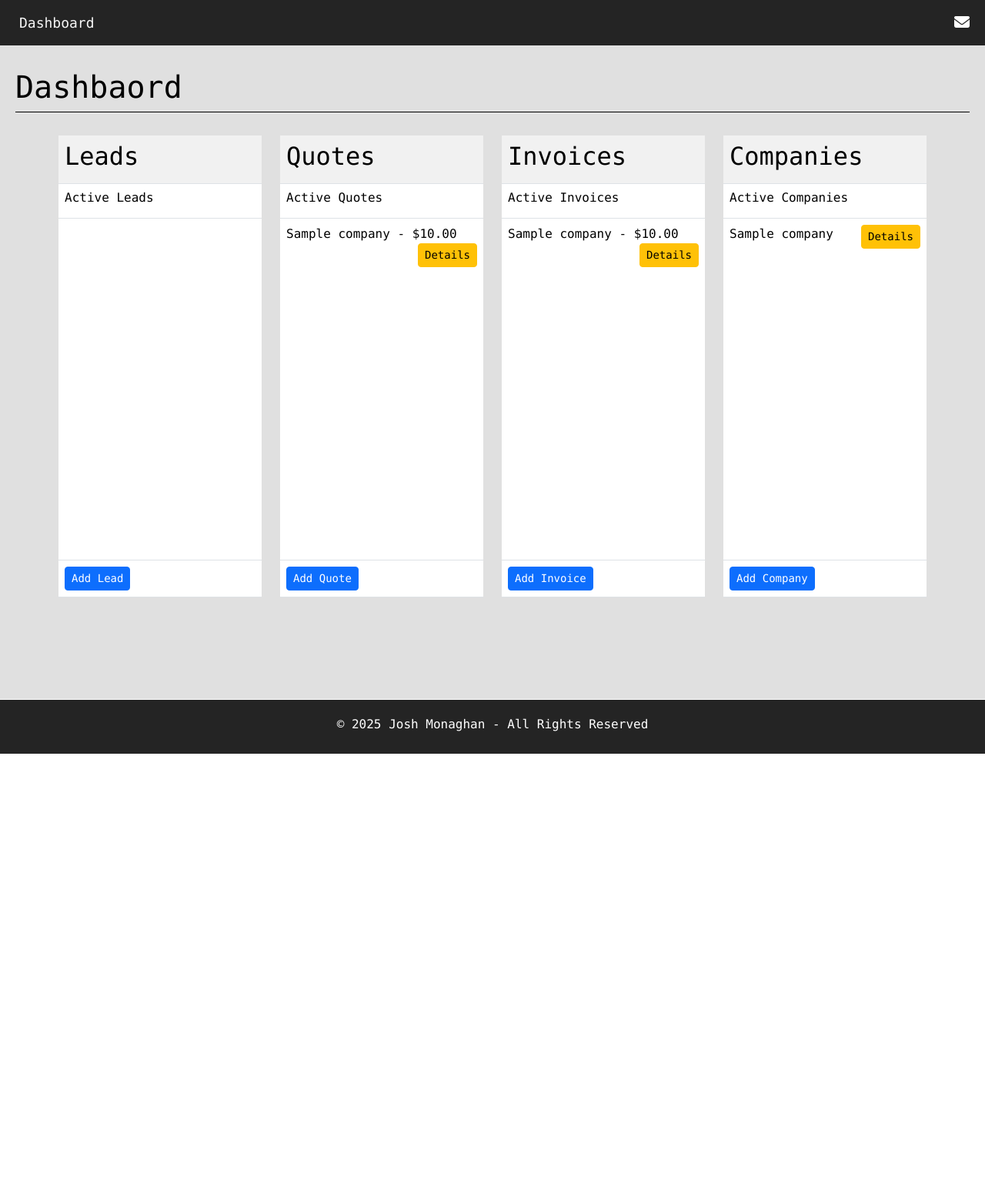
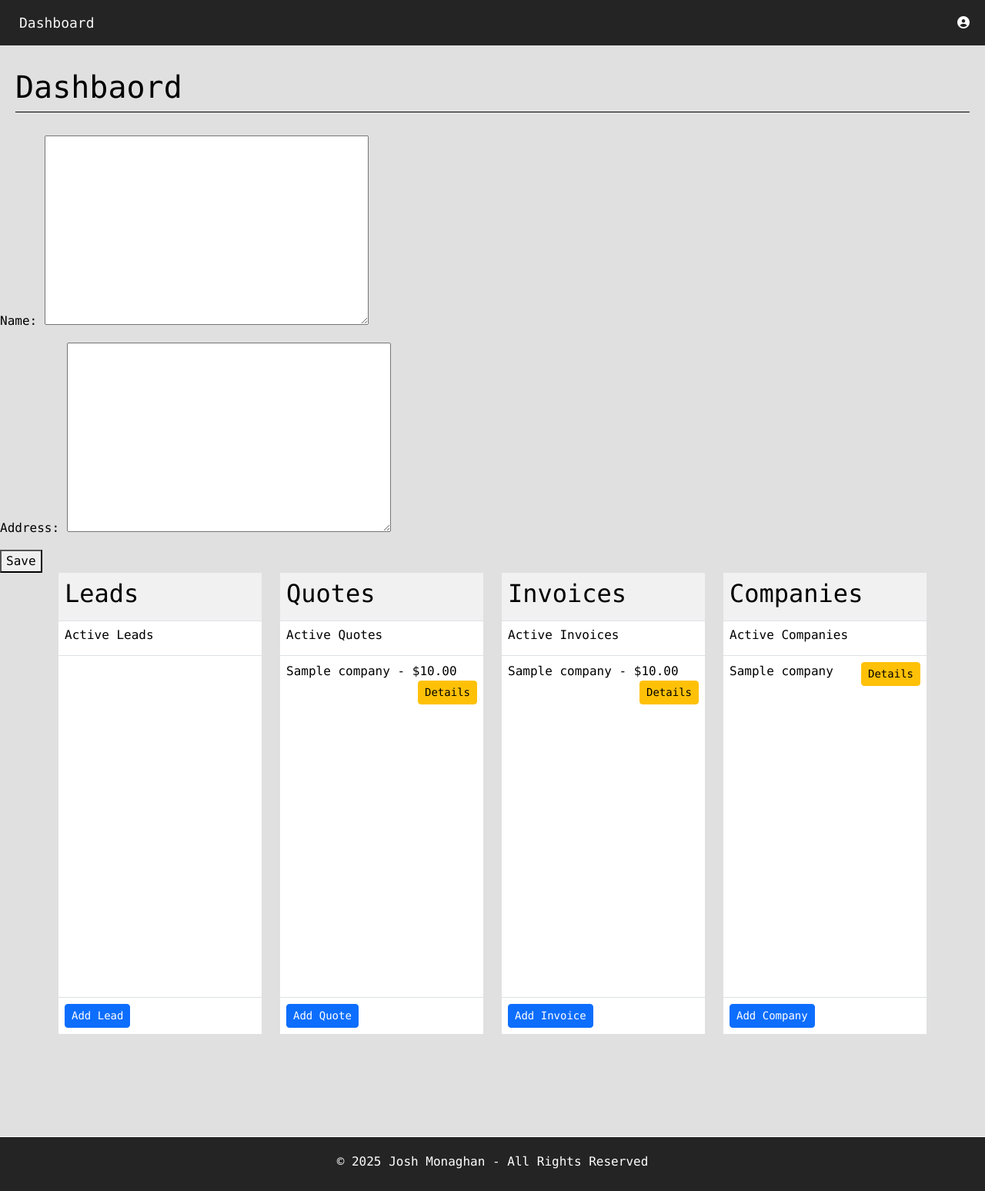
Before and after one commit to JoshMono/SoftwareEngineering-Major-Project, a Django app: page / in a window 1280 px wide. Shown: the whole page at 77% size. Before the commit the page ends 979 px from the top, so only its background shows below. Run offline with Django 5.2, Linux system fonts and the light colour scheme; a user stored in the database is signed in; tables that the repository leaves empty hold one stand-in row (values such as "Sample post"); some libraries are stand-ins or nearby versions.

Commit message:
Add create company form

```diff
--- /dev/null
+++ b/Django/majorApp/forms.py
@@ -0,0 +1,10 @@
+from django.forms import ModelForm, TextInput, ModelChoiceField, Form
+from .models import Company, Contact
+
+class CreateCompanyForm(ModelForm):
+    class Meta:
+        model = Company
+        fields = ["name", "address"]
+
+    def __init__(self, *args, **kwargs):
+        super().__init__(*args, *kwargs)
--- a/Django/majorApp/templates/majorApp/base.html
+++ b/Django/majorApp/templates/majorApp/base.html
@@ -33,7 +33,7 @@
 
             <div class="NavBarIcons d-flex">
               <a href="mailto:joshmono2008@outlook.com" class="nav-link mx-2" title="Email">
-                  <i class="fa-solid fa-envelope fa-lg"></i>
+                  <i class="fa fa-user-circle" aria-hidden="true"></i>
               </a>
 
           </div>
--- a/Django/majorApp/templates/majorApp/dashboard.html
+++ b/Django/majorApp/templates/majorApp/dashboard.html
@@ -11,6 +11,15 @@
 
     <h1>Dashbaord</h1>
 
+</div>
+
+
+<div>
+    <form method="post">
+        {% csrf_token %}
+        {{form.as_p}}
+        <button type="submit">Save</button>
+    </form>
 </div>
 
 
@@ -175,8 +184,11 @@
 
 
 
+
     </div>
+
 
 </div>
 
+
 {% endblock %}
--- a/Django/majorApp/views.py
+++ b/Django/majorApp/views.py
@@ -1,24 +1,36 @@
-from django.shortcuts import render
+from django.shortcuts import render, redirect
 from django.http import HttpResponse
 from django.contrib.auth.decorators import login_required
 from .models import Company, Lead, Quote, Invoice
 from django.db.models import Q
+from .forms import CreateCompanyForm
 
 # Create your views here.
 @login_required
 def dashboard(request):
-    context = {}
+    if request.method == 'POST':
+        form = CreateCompanyForm(request.POST)
+        if form.is_valid():
+            company = form.save(commit=False)
+            company.firm = request.user.firm
+            company.save()
+            return redirect('dashboard')
+    else:
 
-    user = request.user
-    firm_id = user.firm.id
-    companies = Company.objects.filter(firm=user.firm)
-    leads = Lead.objects.filter(Q(company__firm__id=firm_id) & (Q(status="IC") | Q(status="QS")))
-    quotes = Quote.objects.filter(Q(company__firm__id=firm_id) & (Q(status="D") | Q(status="S")))
-    invoices = Invoice.objects.filter(Q(company__firm__id=firm_id) & (Q(status="D") | Q(status="S")))
+        context = {}
 
-    context['companies'] = companies
-    context['leads'] = leads
-    context['quotes'] = quotes
-    context['invoices'] = invoices
+        user = request.user
+        firm_id = user.firm.id
+        companies = Company.objects.filter(firm=user.firm)
+        leads = Lead.objects.filter(Q(company__firm__id=firm_id) & (Q(status="IC") | Q(status="QS")))
+        quotes = Quote.objects.filter(Q(company__firm__id=firm_id) & (Q(status="D") | Q(status="S")))
+        invoices = Invoice.objects.filter(Q(company__firm__id=firm_id) & (Q(status="D") | Q(status="S")))
 
-    return render(request, "majorApp/dashboard.html", context)
+        context['companies'] = companies
+        context['leads'] = leads
+        context['quotes'] = quotes
+        context['invoices'] = invoices
+
+        context['form'] = CreateCompanyForm()
+
+        return render(request, "majorApp/dashboard.html", context)
```
Also changed, not shown: Django/majorApp/migrations/0019_alter_invoice_status.py (added).
